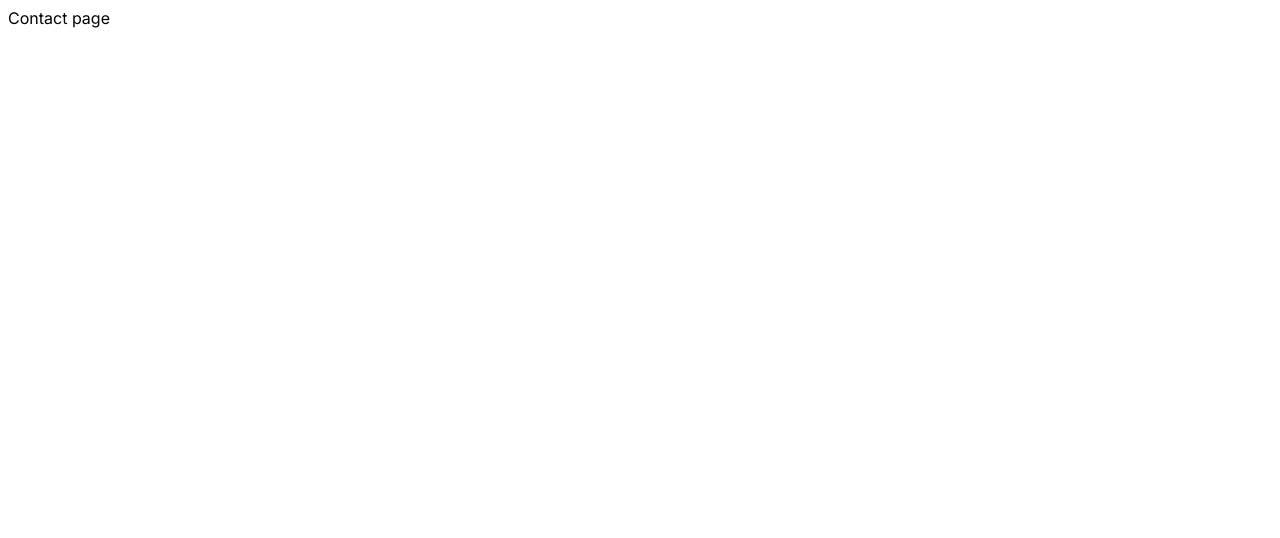
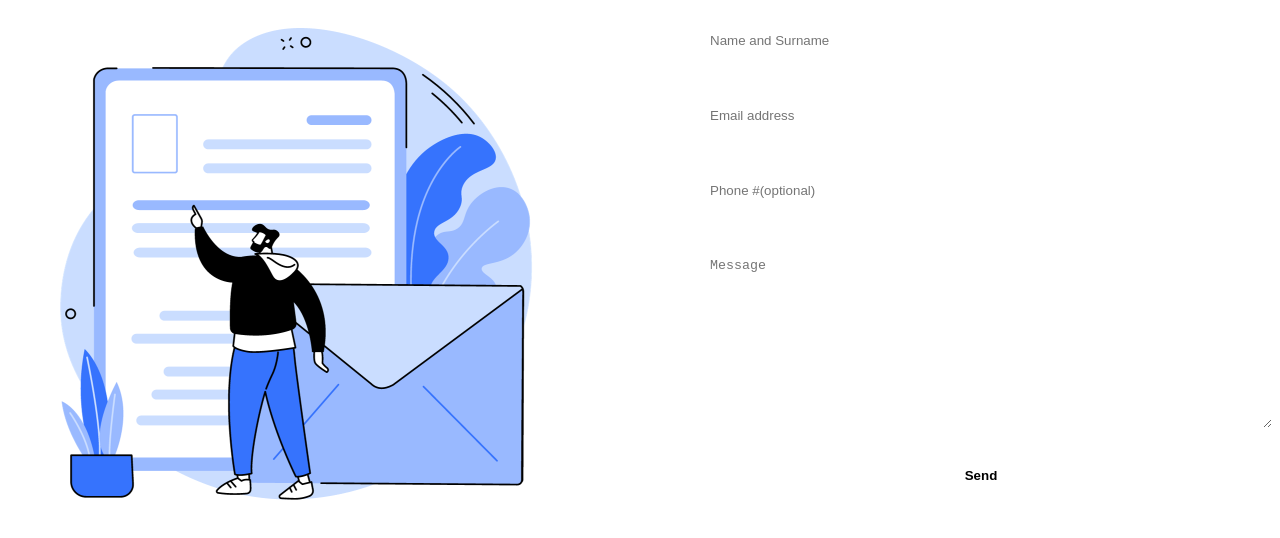
Before and after one commit to geraldofori/second-real-app, a Next.js app: page /contact in a window 1280 px wide. Shown: the top 538 px of the page. Built offline with nearby package versions, Linux system fonts and the light colour scheme.

Commit message:
implementation of the contact page

```diff
--- /dev/null
+++ b/src/app/contact/contact.module.css
@@ -0,0 +1,49 @@
+.container {
+    display: flex;
+    align-items: center;
+    gap: 100px;
+}
+
+.imgContainer {
+    flex: 1;
+    height: 500px;
+    position: relative;
+}
+.img {
+    object-fit: contain;
+}
+.formContainer {
+    flex: 1;
+
+}
+
+.form {
+    flex-direction: column;
+    display: flex;
+    gap: 20px;
+}
+
+.form input, .form textarea {
+    padding: 20px;
+    border-radius: 5px;
+    border: none;
+    outline: none;
+    background-color: var(--bgSoft);
+    color: var(--text);
+}
+
+.form button {
+    padding: 20px;
+    background-color: var(--btn);
+    color: var(--text);
+    font-weight: bold;
+    border: none;
+    border-radius: 5px;
+    cursor: pointer;
+}
+
+@media (max-width: 768px) {
+    .container {
+      flex-direction: column;
+    }
+  }
--- a/src/app/contact/page.jsx
+++ b/src/app/contact/page.jsx
@@ -1,6 +1,26 @@
+import styles from "./contact.module.css"
+import Image from "next/image"
+
 const Contact = () => {
     return (
-      <div>Contact page</div>
+      <div className={styles.container}>
+        <div className={styles.imgContainer}>
+          <Image src="/contact.png" alt="Contact image" fill className={styles.img}/>
+        </div>
+        <div className={styles.formContainer}>
+          <form action="" className={styles.form}>
+            <input type="text" placeholder="Name and Surname" />
+            <input type="text" placeholder="Email address" />
+            <input type="text" placeholder="Phone #(optional)" />
+            <textarea name="" id="" cols="30" rows="10" placeholder="Message">
+
+            </textarea>
+            <button>Send</button>
+
+          </form>
+        </div>
+
+      </div>
     );
   }
 
```
